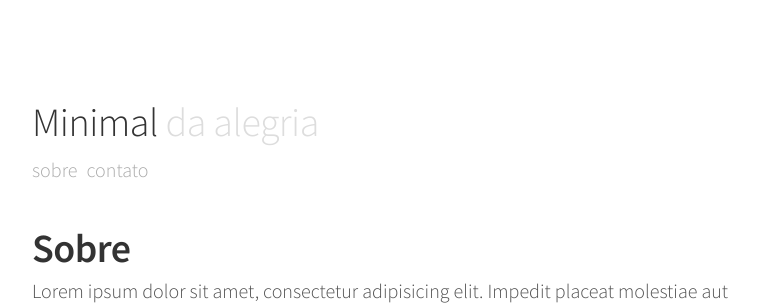
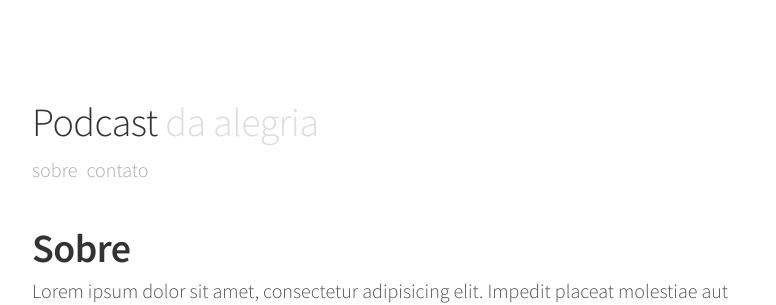
Before and after one commit to leandromundim/minimal-blog, a Jekyll site: the page built from about.md, in a window 1280 px wide. Shown: the top 305 px of the page, without its empty margins (248-1024 px from the left). Built offline with Jekyll 4.4.1, drawn with Linux system fonts in a browser that asks for light colours.

Commit message:
Update _config.yml

```diff
--- a/_config.yml
+++ b/_config.yml
@@ -6,7 +6,7 @@
 # 'jekyll serve'. If you change this file, please restart the server process.
 
 # Site settings
-title: Minimal
+title: Podcast
 email: blog@minimal.com
 description: "Esse é um blog minimalista criado para aprender como funciona essa ferramenta linda que é o Jekyll."
 baseurl: "/minimal-blog"
```
